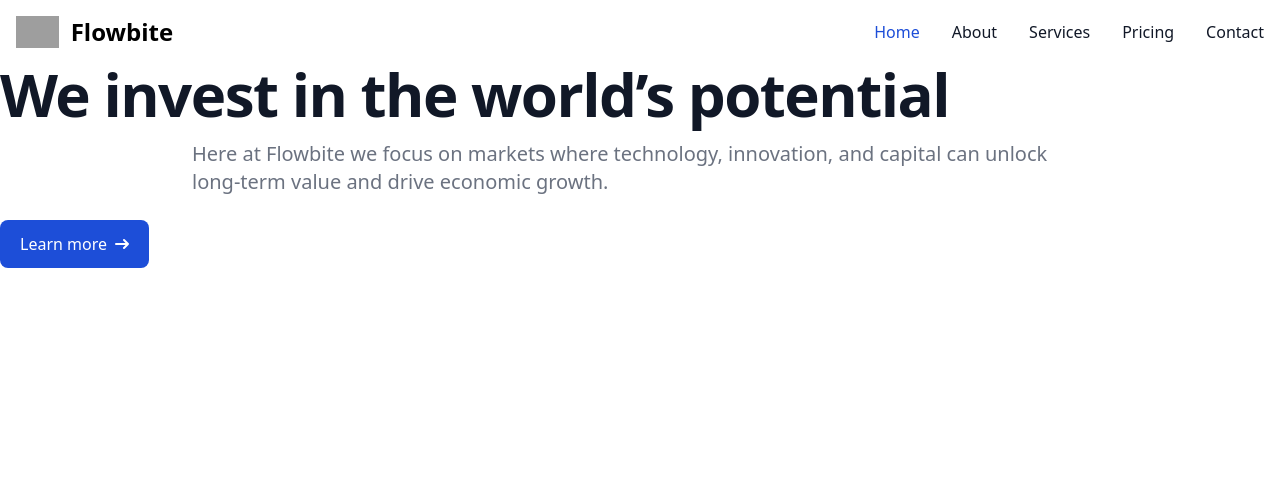
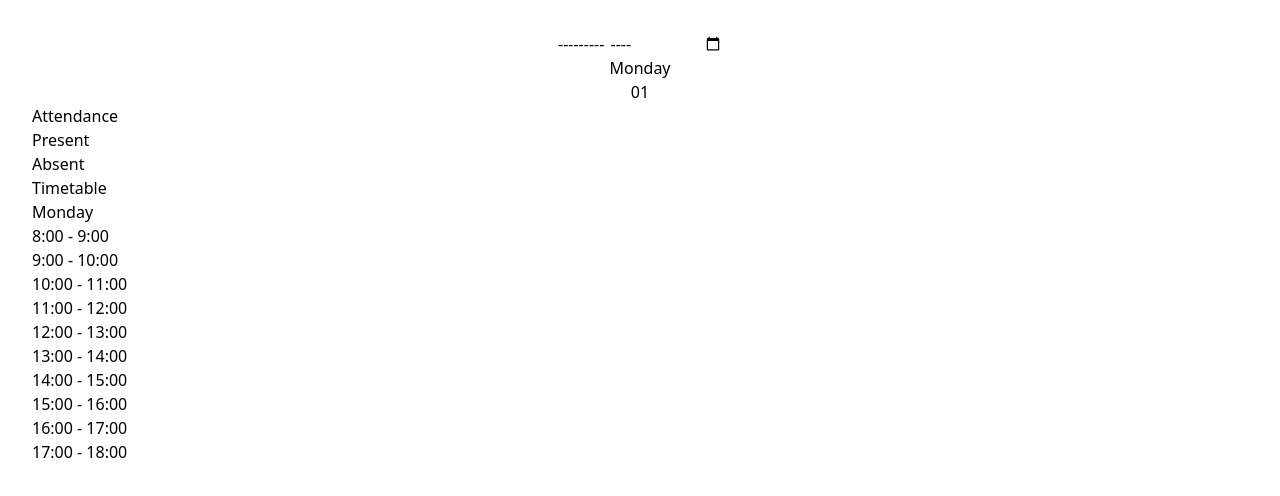
Before and after one commit to noiz-x/attendance, a React (Vite) app in the folder Frontend/: page / in a window 1280 px wide. Shown: the top 496 px of the page. Built offline with nearby package versions, Linux system fonts and the light colour scheme; grey boxes are pictures that could not be loaded.

Commit message:
Refactor app structure by removing NavBar and Heading components, and adding Date, Attendance, and Timetable components

```diff
--- a/Frontend/src/App.jsx
+++ b/Frontend/src/App.jsx
@@ -1,14 +1,15 @@
-import "./App.css";
-import NavBar from "./componsnts/NavBar";
-import Heading from "./componsnts/Heading";
+import Date from "./componsnts/Date";
+import Timetable from "./componsnts/Timetable";
+import Attendance from "./componsnts/Attendance";
 
 function App() {
 
   return (
-    <>
-      <NavBar />
-      <Heading />
-    </>
+    <div className="w-full p-8">
+      <Date />
+      <Attendance />
+      <Timetable />
+    </div>
   );
 }
 
--- /dev/null
+++ b/Frontend/src/componsnts/Attendance.jsx
@@ -0,0 +1,9 @@
+export default function Attendance() {
+    return (
+        <div className="attendance">
+            <h1>Attendance</h1>
+            <h2>Present</h2>
+            <h2>Absent</h2>
+        </div>
+    )
+}
--- /dev/null
+++ b/Frontend/src/componsnts/Date.jsx
@@ -0,0 +1,15 @@
+export default function Date() {
+    return (
+        <div className="w-full flex flex-col items-center justify-center">
+            <label htmlFor="month">
+                <input type="month" name="month" id="month" className="" />
+            </label>
+            <div className="flex gap-6 items-center justify-between">
+                <div className="flex flex-col items-center justify-around">
+                    <p className="day">Monday</p>
+                    <p className="date">01</p>
+                </div>
+            </div>
+        </div>
+    )
+}
--- a/Frontend/src/componsnts/Heading.jsx
+++ /dev/null
@@ -1,38 +0,0 @@
-import React from 'react'
-
-const Heading = () => {
-  return (
-    <main>
-      <h1 class="mb-4 text-4xl font-extrabold leading-none tracking-tight text-gray-900 md:text-5xl lg:text-6xl dark:text-white">
-        We invest in the world’s potential
-      </h1>
-      <p class="mb-6 text-lg font-normal text-gray-500 lg:text-xl sm:px-16 xl:px-48 dark:text-gray-400">
-        Here at Flowbite we focus on markets where technology, innovation, and
-        capital can unlock long-term value and drive economic growth.
-      </p>
-      <a
-        href="#"
-        class="inline-flex items-center justify-center px-5 py-3 text-base font-medium text-center text-white bg-blue-700 rounded-lg hover:bg-blue-800 focus:ring-4 focus:ring-blue-300 dark:focus:ring-blue-900"
-      >
-        Learn more
-        <svg
-          class="w-3.5 h-3.5 ms-2 rtl:rotate-180"
-          aria-hidden="true"
-          xmlns="http://www.w3.org/2000/svg"
-          fill="none"
-          viewBox="0 0 14 10"
-        >
-          <path
-            stroke="currentColor"
-            stroke-linecap="round"
-            stroke-linejoin="round"
-            stroke-width="2"
-            d="M1 5h12m0 0L9 1m4 4L9 9"
-          />
-        </svg>
-      </a>
-    </main>
-  );
-}
-
-export default Heading
--- a/Frontend/src/componsnts/NavBar.jsx
+++ /dev/null
@@ -1,96 +0,0 @@
-import React from 'react'
-
-const NavBar = () => {
-  return (
-    <>
-      <nav className="bg-white border-gray-200 dark:bg-gray-900">
-        <div className="max-w-screen-xl flex flex-wrap items-center justify-between mx-auto p-4">
-          <a
-            href="https://flowbite.com/"
-            className="flex items-center space-x-3 rtl:space-x-reverse"
-          >
-            <img
-              src="https://flowbite.com/docs/images/logo.svg"
-              className="h-8"
-              alt="Flowbite Logo"
-            />
-            <span className="self-center text-2xl font-semibold whitespace-nowrap dark:text-white">
-              Flowbite
-            </span>
-          </a>
-          <button
-            data-collapse-toggle="navbar-default"
-            type="button"
-            className="inline-flex items-center p-2 w-10 h-10 justify-center text-sm text-gray-500 rounded-lg md:hidden hover:bg-gray-100 focus:outline-none focus:ring-2 focus:ring-gray-200 dark:text-gray-400 dark:hover:bg-gray-700 dark:focus:ring-gray-600"
-            aria-controls="navbar-default"
-            aria-expanded="false"
-          >
-            <span className="sr-only">Open main menu</span>
-            <svg
-              className="w-5 h-5"
-              aria-hidden="true"
-              xmlns="http://www.w3.org/2000/svg"
-              fill="none"
-              viewBox="0 0 17 14"
-            >
-              <path
-                stroke="currentColor"
-                strokeLinecap="round"
-                strokeLinejoin="round"
-                strokeWidth="2"
-                d="M1 1h15M1 7h15M1 13h15"
-              />
-            </svg>
-          </button>
-          <div className="hidden w-full md:block md:w-auto" id="navbar-default">
-            <ul className="font-medium flex flex-col p-4 md:p-0 mt-4 border border-gray-100 rounded-lg bg-gray-50 md:flex-row md:space-x-8 rtl:space-x-reverse md:mt-0 md:border-0 md:bg-white dark:bg-gray-800 md:dark:bg-gray-900 dark:border-gray-700">
-              <li>
-                <a
-                  href="#"
-                  className="block py-2 px-3 text-white bg-blue-700 rounded-sm md:bg-transparent md:text-blue-700 md:p-0 dark:text-white md:dark:text-blue-500"
-                  aria-current="page"
-                >
-                  Home
-                </a>
-              </li>
-              <li>
-                <a
-                  href="#"
-                  className="block py-2 px-3 text-gray-900 rounded-sm hover:bg-gray-100 md:hover:bg-transparent md:border-0 md:hover:text-blue-700 md:p-0 dark:text-white md:dark:hover:text-blue-500 dark:hover:bg-gray-700 dark:hover:text-white md:dark:hover:bg-transparent"
-                >
-                  About
-                </a>
-              </li>
-              <li>
-                <a
-                  href="#"
-                  className="block py-2 px-3 text-gray-900 rounded-sm hover:bg-gray-100 md:hover:bg-transparent md:border-0 md:hover:text-blue-700 md:p-0 dark:text-white md:dark:hover:text-blue-500 dark:hover:bg-gray-700 dark:hover:text-white md:dark:hover:bg-transparent"
-                >
-                  Services
-                </a>
-              </li>
-              <li>
-                <a
-                  href="#"
-                  className="block py-2 px-3 text-gray-900 rounded-sm hover:bg-gray-100 md:hover:bg-transparent md:border-0 md:hover:text-blue-700 md:p-0 dark:text-white md:dark:hover:text-blue-500 dark:hover:bg-gray-700 dark:hover:text-white md:dark:hover:bg-transparent"
-                >
-                  Pricing
-                </a>
-              </li>
-              <li>
-                <a
-                  href="#"
-                  className="block py-2 px-3 text-gray-900 rounded-sm hover:bg-gray-100 md:hover:bg-transparent md:border-0 md:hover:text-blue-700 md:p-0 dark:text-white md:dark:hover:text-blue-500 dark:hover:bg-gray-700 dark:hover:text-white md:dark:hover:bg-transparent"
-                >
-                  Contact
-                </a>
-              </li>
-            </ul>
-          </div>
-        </div>
-      </nav>
-    </>
-  );
-}
-
-export default NavBar
--- /dev/null
+++ b/Frontend/src/componsnts/Timetable.jsx
@@ -0,0 +1,18 @@
+export default function Timetable() {
+    return (
+        <div className="timetable">
+            <h1>Timetable</h1>
+            <h2>Monday</h2>
+            <h2>8:00 - 9:00</h2>
+            <h2>9:00 - 10:00</h2>
+            <h2>10:00 - 11:00</h2>
+            <h2>11:00 - 12:00</h2>
+            <h2>12:00 - 13:00</h2>
+            <h2>13:00 - 14:00</h2>
+            <h2>14:00 - 15:00</h2>
+            <h2>15:00 - 16:00</h2>
+            <h2>16:00 - 17:00</h2>
+            <h2>17:00 - 18:00</h2>
+        </div>
+    )
+}
--- a/Frontend/src/index.css
+++ b/Frontend/src/index.css
@@ -1,4 +1 @@
 @import 'tailwindcss';
-@import "flowbite/src/themes/default";
-@plugin "flowbite/plugin";
-@source "../node_modules/flowbite";
```
Also changed, not shown: Frontend/src/App.css (deleted), 1 other file (tests, documents, lock files or other folders).
